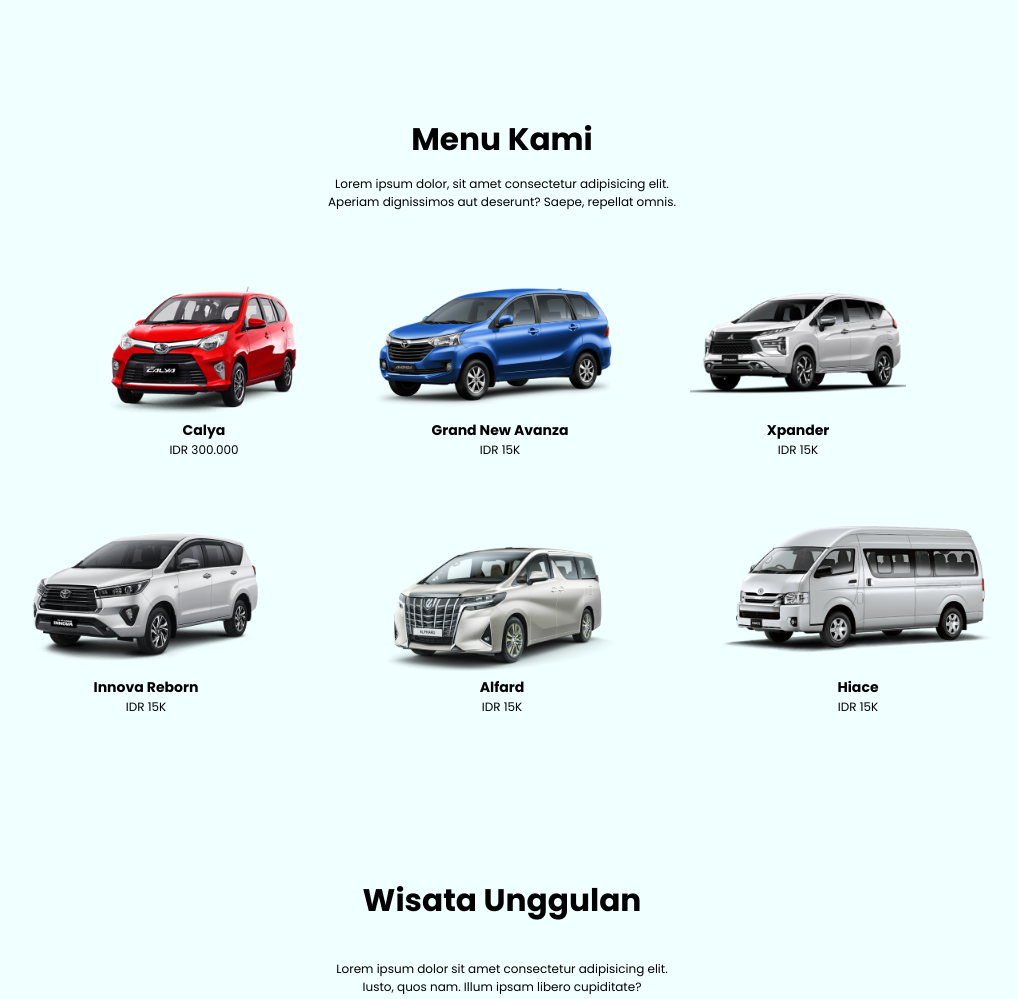
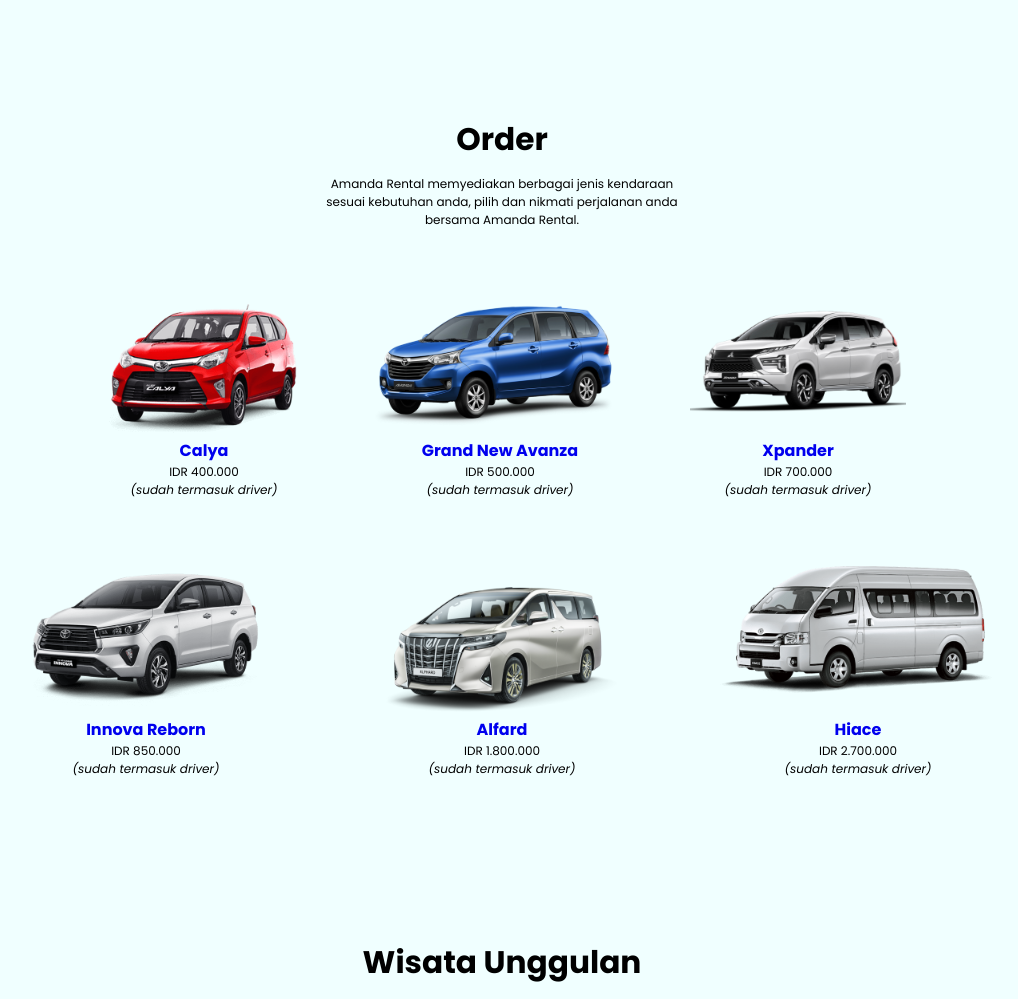
Before and after one commit to coorporates/amandarental, a plain HTML site: page index.html in a window 1280 px wide. Shown: the part 1583-2582 px from the top of the page, without its empty margins (138-1156 px from the left). Drawn offline with nearby package versions, Linux system fonts and the light colour scheme.

Commit message:
merubah harga di index.html dan merubah styles.css

```diff
--- a/index.html
+++ b/index.html
@@ -127,39 +127,58 @@
 
     <!-- Menu section start -->
       <section id="menu" class="menu">
-        <h2><span>Menu</span> Kami</h2>
-        <p>Lorem ipsum dolor, sit amet consectetur adipisicing elit. Aperiam dignissimos aut deserunt? Saepe, repellat omnis.</p>
+        <h2>Order</h2>
+        <p>Amanda Rental memyediakan berbagai jenis kendaraan sesuai kebutuhan anda, pilih dan nikmati perjalanan anda bersama Amanda Rental.</p>
 
         <div class="row">
           <div class="menu-card">
             <img src="calya.png" alt="Espresso" class="menu-card-img">
-            <h3 class="menu-card-title">Calya</h3>
-            <p class="menu-card-price">IDR 300.000</p>
+            <div class="menu-card-title">
+              <a href="https://wa.me/+6282299096715">Calya</a>
+            </div>
+            <p class="menu-card-price">IDR 400.000 </p>
+            <p><i>(sudah termasuk driver)</i></p>
           </div>
           <div class="menu-card">
             <img src="avanza.png" alt="Espresso" class="menu-card-img">
-            <h3 class="menu-card-title">Grand New Avanza</h3>
-            <p class="menu-card-price">IDR 15K</p>
+            <div class="menu-card-title">
+              <a href="https://wa.me/+6282299096715">Grand New Avanza</a>
+            </div>
+
+            <p class="menu-card-price">IDR 500.000</p>
+            <p><i>(sudah termasuk driver)</i></p>
           </div>
           <div class="menu-card">
             <img src="xpander.png" alt="Espresso" class="menu-card-img">
-            <h3 class="menu-card-title">Xpander</h3>
-            <p class="menu-card-price">IDR 15K</p>
+            <div class="menu-card-title">
+              <a href="https://wa.me/+6282299096715">Xpander</a>
+            </div>
+            <p class="menu-card-price">IDR 700.000</p>
+            <p><i>(sudah termasuk driver)</i></p>
           </div>
           <div class="menu-card">
             <img src="reborn.png" alt="Espresso" class="menu-card-img">
-            <h3 class="menu-card-title">Innova Reborn</h3>
-            <p class="menu-card-price">IDR 15K</p>
+            <div class="menu-card-title">
+              <a href="https://wa.me/+6282299096715">Innova Reborn</a>
+            </div>
+            <p class="menu-card-price">IDR 850.000</p>
+            <p><i>(sudah termasuk driver)</i></p>
           </div>
           <div class="menu-card">
             <img src="alfard.png" alt="Espresso" class="menu-card-img">
-            <h3 class="menu-card-title">Alfard</h3>
-            <p class="menu-card-price">IDR 15K</p>
+            <div class="menu-card-title">
+              <a href="https://wa.me/+6282299096715">Alfard</a>
+            </div>
+            <p class="menu-card-price">IDR 1.800.000</p>
+            <p><i>(sudah termasuk driver)</i></p>
           </div>
           <div class="menu-card">
             <img src="hiace2.png" alt="Espresso" class="menu-card-img">
-            <h3 class="menu-card-title">Hiace</h3>
-            <p class="menu-card-price">IDR 15K</p>
+            <div class="menu-card-title">
+              <a href="https://wa.me/+6282299096715">Hiace</a>
+            </div>
+            <p class="menu-card-price">IDR 2.700.000</p>
+            <p><i>(sudah termasuk driver)</i></p>
           </div>
         </div>
       </section>
@@ -168,7 +187,7 @@
     <!-- produck section start -->
     <section class="products" id="products">
       <h2>Wisata Unggulan</h2>
-      <p>Lorem ipsum dolor sit amet consectetur adipisicing elit. Iusto, quos nam. Illum ipsam libero cupiditate?</p>
+      <p>Banyak pilihan destinasti wisata dengan harga terjangkau untuk anda dan keluarga. Pilih wisata alam yang memanjakan anda dan keluarga.</p>
 
       <div class="row">
         <div class="product-card">
--- a/styles.css
+++ b/styles.css
@@ -296,8 +296,14 @@ body {
   width: 80%;
 }
 
-.menu .row .menu-card .menu-card-tite {
+.menu .row .menu-card .menu-card-title a {
   margin: 1rem auto 0.5rem;
+  font-weight: bold;
+  font-size: medium;
+}
+
+.menu .row .menu-card .menu-card-title a:hover {
+  color: #88fdfd;
 }
 
 /* product sedtion */
```
